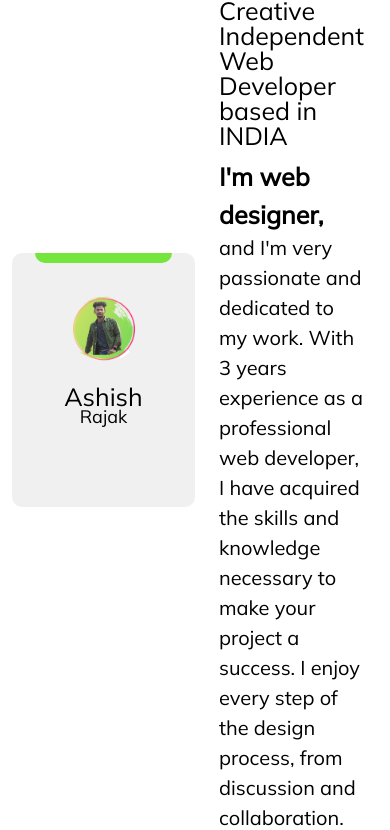
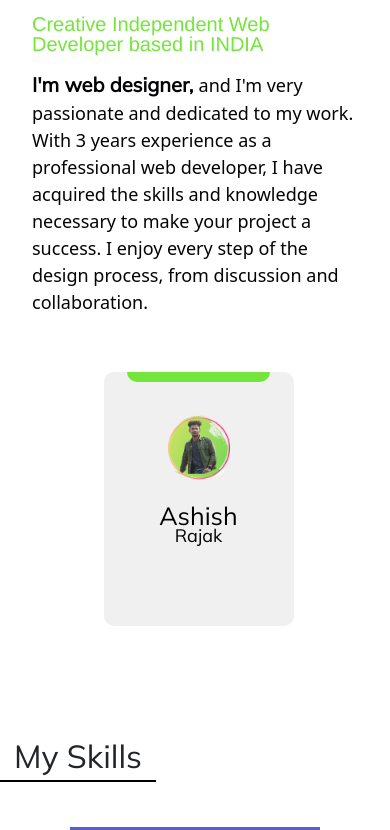
Before and after one commit to Ashishrajak1/profile, a React (Create React App) app: page / in a window 390 px wide. Shown: the part 1065-1895 px from the top of the page. Built offline with nearby package versions, Linux system fonts and the light colour scheme; a web font is replaced by a local one.

Commit message:
simple-ui

```diff
--- a/package.json
+++ b/package.json
@@ -1,10 +1,11 @@
 {
-  "homepage": "https://Ashishrajak1.github.io/profile",
+  "homepage": "https://ashishrajak.me",
   "name": "profile",
   "version": "0.1.0",
   "private": true,
   "dependencies": {
     "@fortawesome/fontawesome-svg-core": "^6.1.1",
+    "@fortawesome/free-brands-svg-icons": "^6.1.2",
     "@fortawesome/free-solid-svg-icons": "^6.1.1",
     "@fortawesome/react-fontawesome": "^0.1.18",
     "@testing-library/jest-dom": "^5.16.2",
--- a/src/About.css
+++ b/src/About.css
@@ -2,34 +2,32 @@
   height: 100vh;
   display: flex;
   align-items: center;
-  color: #000;
   background: #fff;
 }
 .hedding-main {
-  margin: 10px 0px 50px 10px;
   font-weight: 700;
   font-family: Georgia, serif;
   font-size: 50px;
-  padding: 0px 20px 0px 5px;
   border-bottom: 2px solid #000;
+  width: 40%;
   text-align: center;
 }
 .about-left {
   display: flex;
   align-items: center;
   justify-content: center;
-  height: 100vh;
 }
 
 /* name card  */
 
 .about_card {
-  width: 190px;
-  height: 254px;
+  width: 230px;
+  height: 294px;
   background: #f0f0f0;
   border-radius: 10px;
   text-align: center;
   transition: all 0.5s;
+  position: relative;
 }
 
 .about_card:hover {
@@ -39,6 +37,7 @@
 
 .about_card .blob {
   height: 10px;
+  padding: 10px;
   width: 75%;
   border-radius: 0 0 30px 30px;
   margin: 0 auto;
@@ -49,18 +48,18 @@
 
 .about_card:hover .blob {
   height: 0;
+  padding: 0;
 }
 
 .about_card .img {
   display: flex;
   margin: 30px auto 10px auto;
-  width: 70px;
-  height: 70px;
+  width: 100px;
+  height: 100px;
   background-image: url("./Photos/D.png");
   background-repeat: no-repeat;
   background-size: cover;
   border-radius: 50%;
-  font-size: 11px;
   justify-content: center;
   align-items: center;
   transition: all 0.5s;
@@ -82,7 +81,7 @@
   padding: 15px 10px;
   font-size: 25px;
   transition: all 0.1s;
-  opacity: 1;
+  z-index: -99;
   line-height: 17px;
   color: #000;
 }
@@ -92,25 +91,27 @@
 }
 
 .about_card:hover .card__name_ {
-  z-index: -99;
+  opacity: 0;
   width: 100%;
   position: absolute;
   transition: all 0.5s;
 }
 
-.about_card > p {
+.about_p {
   opacity: 0;
   transition: all 0.75s;
 }
 
-.about_card > p > svg {
-  padding: 5px;
+.card_icons {
+  padding: 8px;
+  color: #fff;
+  font-size: 25px;
 }
 
-.about_card:hover > p {
+.about_card:hover .about_p {
   position: absolute;
-  bottom: 15px;
-  left: 35px;
+  bottom: 10px;
+  left: 60px;
   opacity: 1;
   transition: all 0.1s;
 }
@@ -122,11 +123,14 @@
   justify-content: center;
   text-align: start;
   align-items: center;
+  padding: 20px;
 }
 .about-right .about-hedding {
   font-size: 25px;
   font-weight: 400;
   line-height: 1.2em;
+  font-family: "Franklin Gothic Medium", "Arial Narrow", Arial, sans-serif;
+  color: #74e53c;
 }
 .hedding-details {
   font-size: 25px;
@@ -136,6 +140,8 @@
 .hedding-sub {
   align-items: center;
   font-size: 20px;
+  font-family: system-ui, -apple-system, BlinkMacSystemFont, "Segoe UI", Roboto,
+    Oxygen, Ubuntu, Cantarell, "Open Sans", "Helvetica Neue", sans-serif;
 }
 .react-reveal.about-card {
   animation-duration: 1s !important;
@@ -143,39 +149,59 @@
 }
 
 @media (max-width: 768px) {
-  .about-main {
-    display: flex;
-    align-items: stretch;
+  .hedding-main {
+    font-weight: 500;
+    font-size: 30px;
+  }
+  .aboutRow {
+    align-items: center;
+    justify-content: center;
     flex-direction: column-reverse;
-    align-content: center;
-    justify-content: center;
+    gap: 20px;
+  }
+  .about-left {
+    display: block;
   }
   .about-right {
-    display: flex;
-    flex-wrap: wrap;
-    align-items: center;
-    justify-content: center;
-    margin-top: 30px;
-  }
-  .about-right .hedding-main {
-    margin: 0px;
-    font-weight: 600;
-    font-size: 30px;
+    width: 100%;
   }
   .about-right .about-hedding {
-    font-size: 25px;
+    font-size: 20px;
+    font-weight: 500;
     line-height: 1em;
-    margin: 10px 20px 10px 30px;
+    font-family: "Franklin Gothic Medium", "Arial Narrow", Arial, sans-serif;
+    color: #74e53c;
+  }
+  .hedding-details {
+    font-size: 20px;
+    margin-bottom: 10px;
+    font-weight: 600;
   }
   .hedding-sub {
-    margin: 10px 20px 10px 30px;
+    color: rgb(4, 4, 7);
+    font-size: 18px;
   }
-  .about-card-bg {
-    height: 30vh;
-    width: 50%;
+  .about_card {
+    width: 190px;
+    height: 254px;
   }
-  .about-card {
-    height: 30vh;
-    width: 50%;
+  .about_card .blob {
+    padding: 0;
+  }
+  .about_card .img {
+    width: 70px;
+    height: 70px;
+  }
+  .about_card .card__name_ {
+    padding: 15px 10px;
+    font-size: 25px;
+  }
+  .card_icons {
+    padding: 8px;
+    font-size: 22px;
+  }
+  .about_card:hover .about_p {
+    bottom: 3px;
+    left: 40px;
   }
 }
--- a/src/About.js
+++ b/src/About.js
@@ -1,6 +1,13 @@
 import "./About.css";
 import aboutphoto from "./Photos/C.jpg";
 import { Bounce, Zoom } from "react-reveal";
+import { FontAwesomeIcon } from "@fortawesome/react-fontawesome";
+import {
+  faGithub,
+  faLinkedin,
+  faTwitter,
+} from "@fortawesome/free-brands-svg-icons";
+import { Link } from "react-router-dom";
 const About = () => {
   return (
     <>
@@ -10,16 +17,26 @@ const About = () => {
         </Bounce>
       </div>
       <div className="about-main container">
-        <div className="row">
+        <div className="row aboutRow">
           <div className="about-left col-6">
             <div className="about_card">
               <div className="blob"></div>
               <span className="img"></span>
               <h2 className="card__name_">
-                Ashish <br/>
+                Ashish <br />
                 <span>Rajak</span>
               </h2>
-              <p>{/* icons github linkden  twiter*/}</p>
+              <p className="about_p">
+                <Link className="card_icons" to="https://github.com/Ashishrajak1">
+                  <FontAwesomeIcon icon={faGithub} />
+                </Link>
+                <Link className="card_icons" to="https://www.linkedin.com/in/ashish-kumar-rajak-099340220">
+                  <FontAwesomeIcon icon={faLinkedin} />
+                </Link>
+                <Link className="card_icons" to="https://twitter.com/ashishk79236712">
+                  <FontAwesomeIcon icon={faTwitter} />
+                </Link>
+              </p>
             </div>
           </div>
           <Bounce>
--- a/src/Footer.js
+++ b/src/Footer.js
@@ -3,6 +3,7 @@ import "./Footer.css";
 import Github from "./Photos/github.png";
 import Instagram from "./Photos/instagram.png";
 import Gmail from "./Photos/gmail.png";
+import { Link } from "react-router-dom";
 
 function Footer() {
   return (
@@ -14,29 +15,29 @@ function Footer() {
               <h1 className="navbar-brand">Ashish</h1>
               <ul>
                 <p>
-                  <a className="ankar-tag" href="/">
+                  <Link className="ankar-tag" to="/">
                     Home
-                  </a>
+                  </Link>
                 </p>
                 <p>
-                  <a className="ankar-tag" href="/about">
+                  <Link className="ankar-tag" to="/about">
                     About
-                  </a>
+                  </Link>
                 </p>
                 <p>
-                  <a className="ankar-tag" href="/service">
+                  <Link className="ankar-tag" to="/service">
                     Services
-                  </a>
+                  </Link>
                 </p>
                 <p>
-                  <a className="ankar-tag" href="/skills">
+                  <Link className="ankar-tag" to="/skills">
                     Skills
-                  </a>
+                  </Link>
                 </p>
                 <p>
-                  <a className="ankar-tag" href="/contact">
+                  <Link className="ankar-tag" to="/contact">
                     Contact
-                  </a>
+                  </Link>
                 </p>
               </ul>
             </div>
@@ -52,7 +53,7 @@ function Footer() {
               >
                 <img className="icons" src={Instagram} alt="Instagram-icon" />
               </a>
-              <a className="icon-tag" href="">
+              <a className="icon-tag" href="#">
                 <img className="icons" src={Gmail} alt="gmail-icon" />
               </a>
             </div>
@@ -60,7 +61,7 @@ function Footer() {
         </div>
       </div>
     </>
-  )
+  );
 }
 
 export default Footer;
--- a/src/Skills.css
+++ b/src/Skills.css
@@ -15,14 +15,11 @@
 }
 
 .skills-name {
-  display: flex;
-  justify-content: center;
-  color: #000;
-  font-size: 30px;
-  font-weight: 25px;
-  font-family: "Vollkorn", serif !important;
-  padding: 10px;
-
+  font-weight: 600;
+  font-size: 40px;
+  border-bottom: 2px solid #000;
+  width: 40%;
+  text-align: center;
 }
 .my-skills-left {
   margin: 40px;
@@ -103,8 +100,8 @@
     margin-top: 0px;
   }
   .skills-name {
-    font-size: 20px;
-    padding-top: 10px;
+    font-size:2rem;
+    font-weight: 400;
   }
   .skills-bar {
     height: 5px;
--- a/src/Skills.js
+++ b/src/Skills.js
@@ -1,6 +1,6 @@
 import React from "react";
 import "./Skills.css";
-import Zoom from 'react-reveal/Zoom';
+import Zoom from "react-reveal/Zoom";
 const MySkills = [
   {
     title: "Html",
@@ -42,10 +42,10 @@ const MysecSkills = [
 ];
 
 function Skills() {
-
   return (
+    <>
+    <div className="skills-name">My Skills</div>
     <div className="top-skills ">
-       <h1 className="skills-name">My Skills</h1>
       <div className="skills-main">
         <Zoom>
           <div className="skills">
@@ -71,6 +71,7 @@ function Skills() {
         </Zoom>
       </div>
     </div>
+    </>
   );
 }
 
--- a/src/index.css
+++ b/src/index.css
@@ -7,7 +7,6 @@
 }
 
 .my-5 {
-  /* background:rgb(98, 98, 122); */
   color: #000;
   border-bottom: 2px solid #000;
   line-height: 0px;
```
Also changed, not shown: 2 other files (tests, documents, lock files or other folders). Lines whose indentation alone changed are shown as unchanged.
